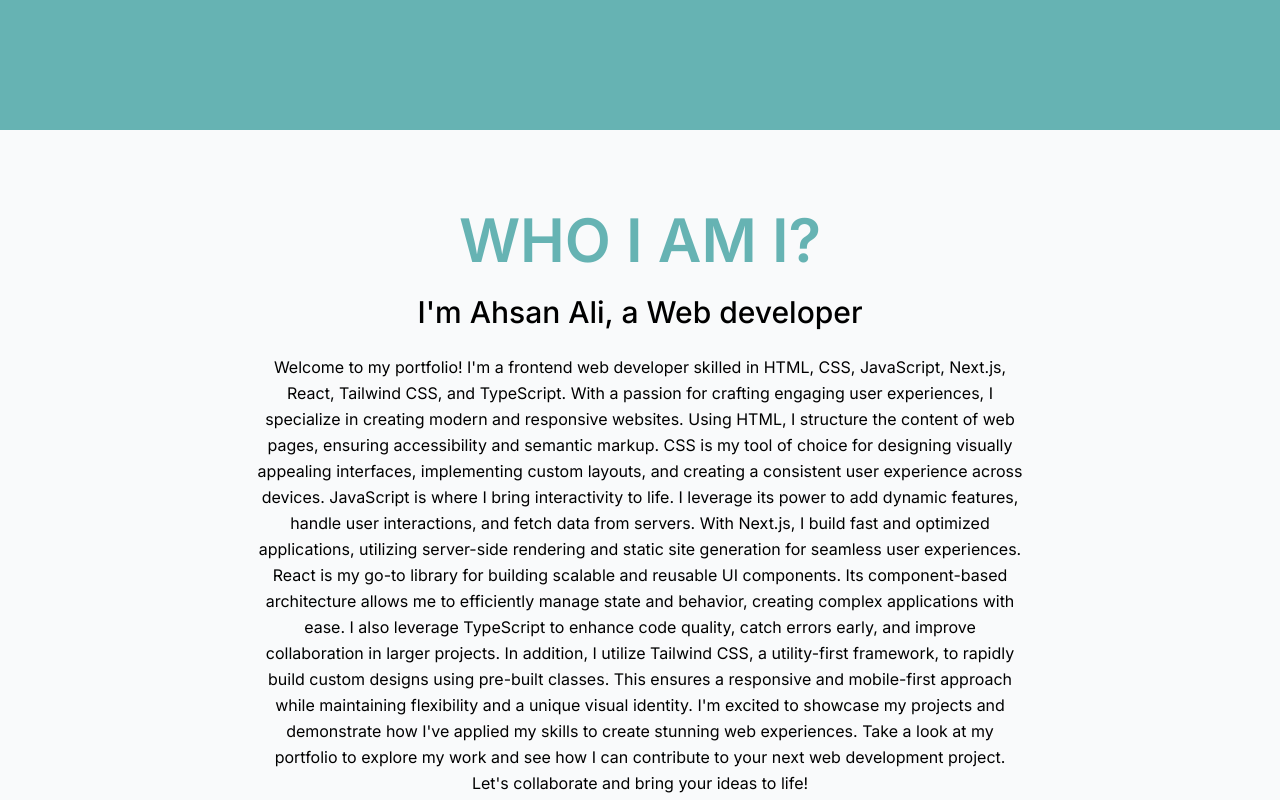
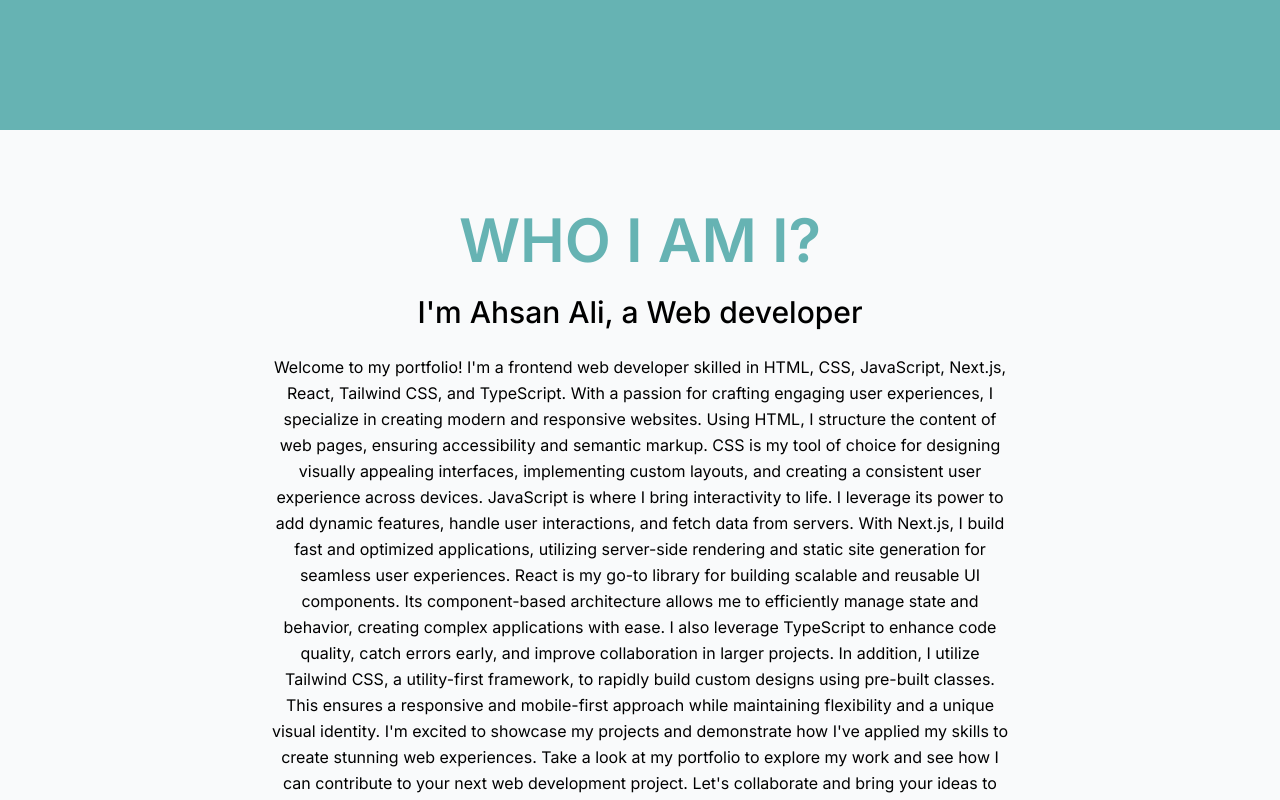
Before and after one commit to ahsanali7893/Portfolio, a Next.js app: page / in a window 1280 px wide. Shown: the part 540-1340 px from the top of the page. Built offline with nearby package versions, Linux system fonts and the light colour scheme.

Commit message:
initial changes

```diff
--- a/src/components/About/page.tsx
+++ b/src/components/About/page.tsx
@@ -6,7 +6,7 @@ const About = () => {
   return (
     <section id="about">
       <div className="bg-gray-50" id="about">
-        <div className="container flex flex-col justify-center items-center py-16 md:py-20 lg:flex-row">
+        <div className="container flex flex-col justify-center items-center py-16 md:py-20 lg:flex-row px-5">
           <div className="w-full text-center sm:w-3/4 lg:w-3/5 lg:text-left">
             <h2 className="font-header text-4xl font-semibold text-center uppercase text-primary sm:text-5xl lg:text-6xl text-[#66b3b3]">
               Who I am i?
--- a/src/components/Contact/page.tsx
+++ b/src/components/Contact/page.tsx
@@ -72,7 +72,7 @@ const Contact = (props: Props) => {
               </p>
             </div>
             <p className="pt-2 text-left font-body font-bold text-primary lg:text-lg">
-              Pakistan, Sindh, Hyderabad
+              Hyderabad, Sindh, Pakistan
             </p>
           </div>
         </div>
```
